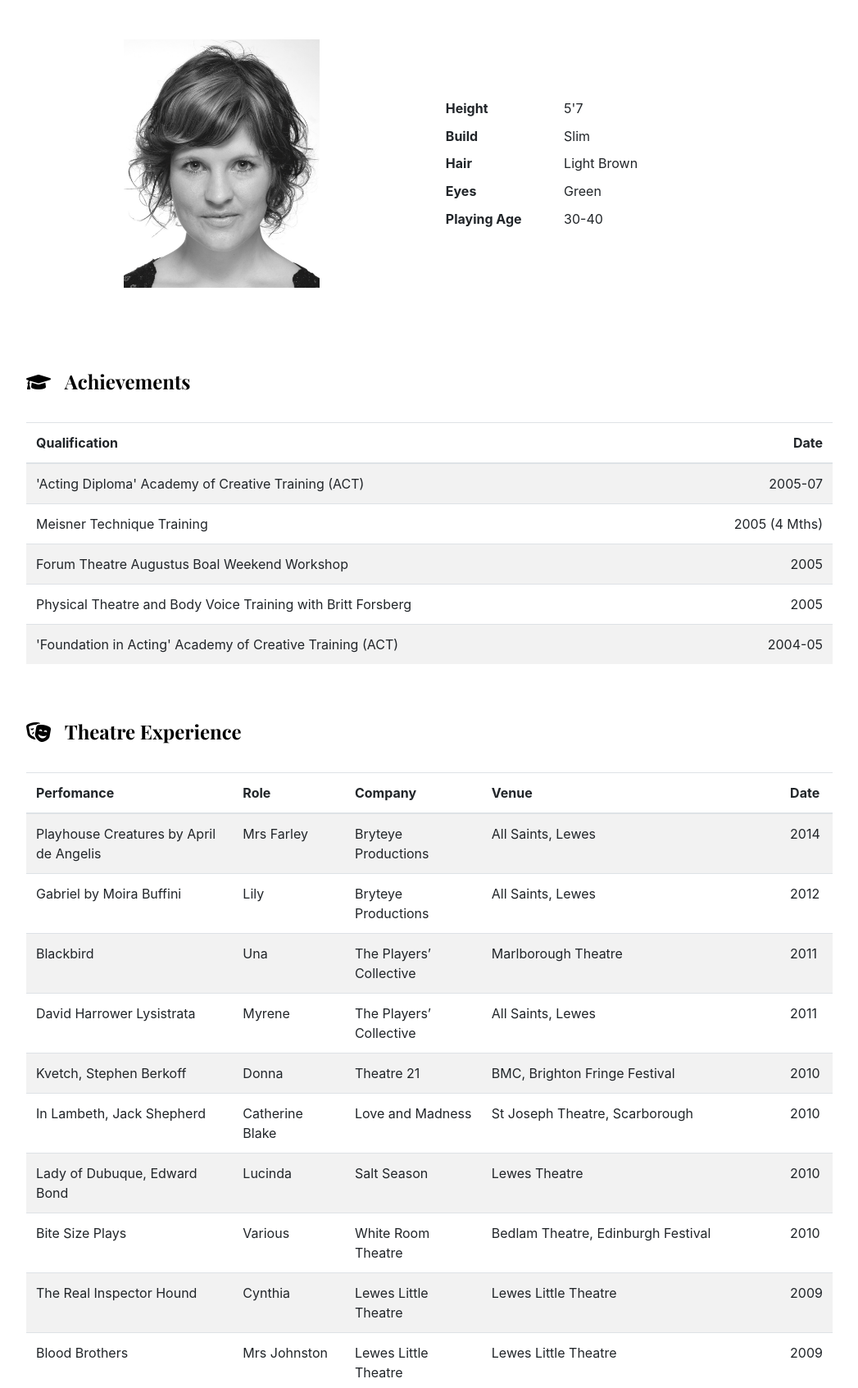
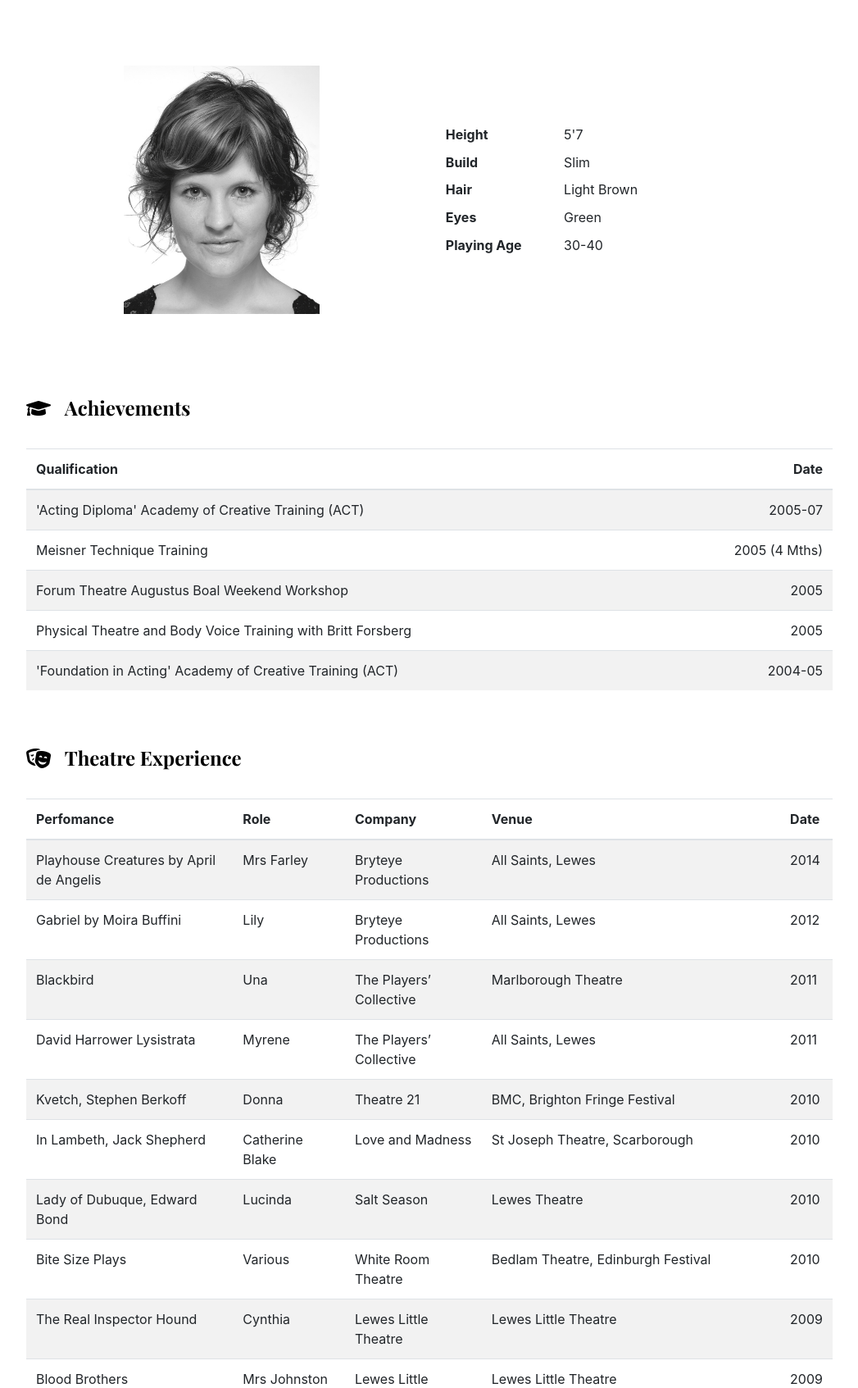
Before and after one commit to Bealby/lisa-fairfield-actress, a Flask app: page /profile in a window 1280 px wide. Shown: the part 239-1932 px from the top of the page at 82% size, without its empty margins (116-1163 px from the left). Run offline with Flask 2, Linux system fonts and the light colour scheme; lists and menus that the app fills with data are empty; some libraries are stand-ins or nearby versions; some web fonts are replaced.

Commit message:
Margin-top for profile for lg screen

```diff
--- a/static/css/style.css
+++ b/static/css/style.css
@@ -661,7 +661,7 @@
 	.profile-margin {
 		margin-left: 3rem;
 		margin-right: 3rem;
-		margin-top: 3rem;
+		margin-top: 5rem;
 	}
 }
 
```
